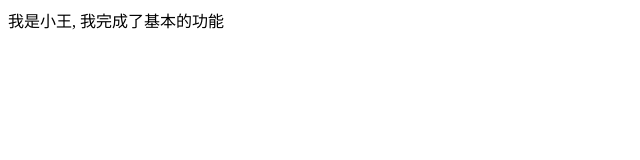
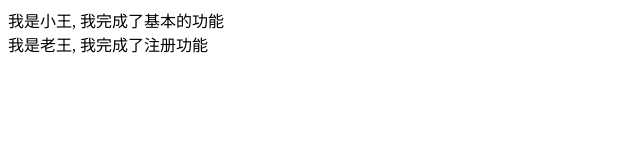
Before and after one commit to Zhao-Jiaun/MyFirst, a plain HTML site: page index.html in a window 1280 px wide. Shown: the whole page, without its empty margins (0-640 px from the left). Drawn offline with Linux system fonts and the light colour scheme.

Commit message:
我是老王, 我完成了注册功能

```diff
--- a/index.html
+++ b/index.html
@@ -10,5 +10,7 @@
 
   <div>我是小王, 我完成了基本的功能</div>
 
+  <div>我是老王, 我完成了注册功能</div>
+
 </body>
 </html>
```
